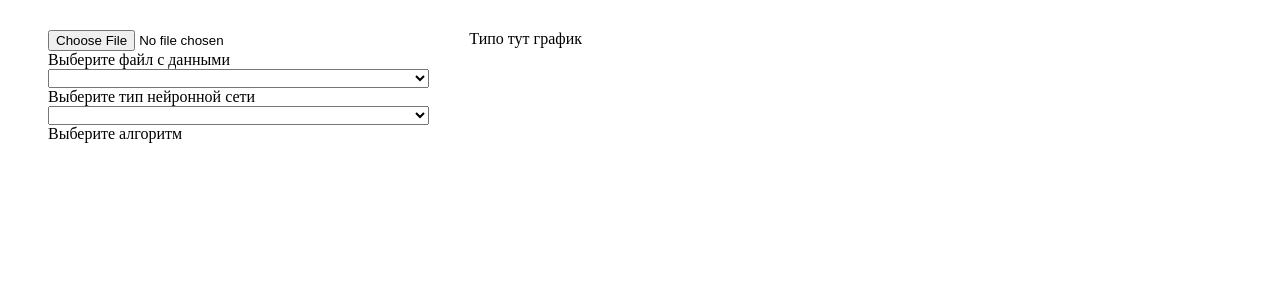
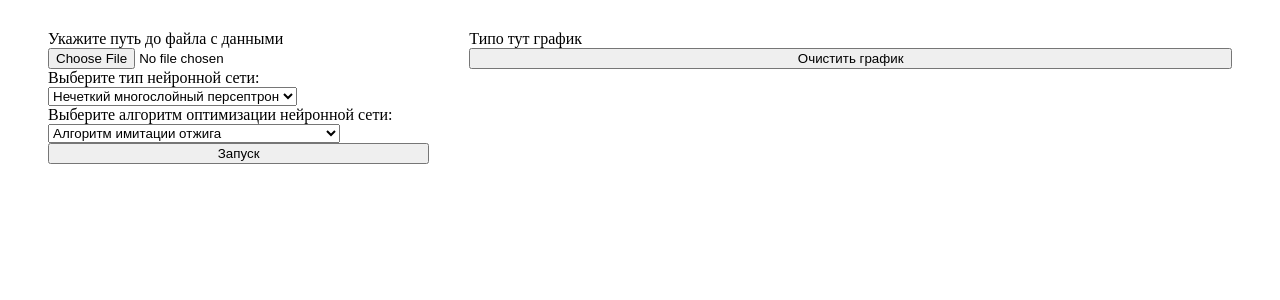
Before and after one commit to archiii92/k-fe, a React app: page / in a window 1280 px wide. Shown: the top 300 px of the page. Built offline with nearby package versions, Linux system fonts and the light colour scheme.

Commit message:
filled up settings and add buttons

```diff
--- a/src/components/AlgorithmSettings.tsx
+++ b/src/components/AlgorithmSettings.tsx
@@ -1,12 +1,43 @@
 import * as React from 'react';
 
-export class AlgorithmSettings extends React.Component<{}> {
+interface AlgorithmSettingsState { value: string; }
+interface AlgorithmSettingsProps { }
+
+export class AlgorithmSettings extends React.Component<AlgorithmSettingsProps, AlgorithmSettingsState> {
+  constructor(props: AlgorithmSettingsProps) {
+    super(props);
+
+    this.state = {
+      value: 'sa',
+    };
+
+    this.handleChange = this.handleChange.bind(this);
+  }
+
+  handleChange(event: React.ChangeEvent<HTMLSelectElement>) {
+    this.setState({
+      value: event.target.value,
+    });
+  }
+
   render() {
     return (
       <>
-        <select />
-        <label>Выберите алгоритм</label>
+        <label>
+          Выберите алгоритм оптимизации нейронной сети:
+          <select value={this.state.value} onChange={this.handleChange}>
+            <option value="sa">Алгоритм имитации отжига</option>
+            <option value="pso">Модифицированный муравьиный алгоритм</option>
+            <option value="goa">Генетический алгоритм</option>
+            <option value="maco">Модифицированный муравьиный алгоритм</option>
+          </select>
+        </label>
       </>
     );
   }
 }
+
+// Modified ant colony optimization algorithm
+// Genetic optimization algorithm
+// Particle swarm optimization
+// Simulated annealing
--- a/src/components/App.tsx
+++ b/src/components/App.tsx
@@ -8,6 +8,8 @@ import { DataSettings } from './DataSettings';
 import { NetworkSettings } from './NetworkSettings';
 import { SplitPane } from './SplitPane';
 import { Welcome } from './Welcome';
+import { RunButton } from './buttons/RunButton';
+import { ClearChartButton } from './buttons/ClearChartButton';
 
 export class App extends React.Component<{}> {
   render() {
@@ -25,11 +27,13 @@ export class App extends React.Component<{}> {
               <DataSettings />
               <NetworkSettings />
               <AlgorithmSettings />
+              <RunButton />
           </>
         }
         right={
           <>
               <Chart />
+              <ClearChartButton />
           </>
         }
       />
--- a/src/components/DataSettings.tsx
+++ b/src/components/DataSettings.tsx
@@ -4,8 +4,8 @@ export class DataSettings extends React.Component<{}> {
   render() {
     return (
       <>
+        <label>Укажите путь до файла с данными</label>
         <input type="file"/>
-        <label>Выберите файл с данными</label>
       </>
     );
   }
--- a/src/components/NetworkSettings.tsx
+++ b/src/components/NetworkSettings.tsx
@@ -1,11 +1,35 @@
 import * as React from 'react';
 
-export class NetworkSettings extends React.Component<{}> {
+interface NetworkSettingsState { value: string; }
+interface NetworkSettingsProps { }
+
+export class NetworkSettings extends React.Component<NetworkSettingsProps, NetworkSettingsState> {
+  constructor(props: NetworkSettingsProps) {
+    super(props);
+
+    this.state = {
+      value: 'fmpl',
+    };
+
+    this.handleChange = this.handleChange.bind(this);
+  }
+
+  handleChange(event: React.ChangeEvent<HTMLSelectElement>) {
+    this.setState({
+      value: event.target.value,
+    });
+  }
+
   render() {
     return (
       <>
-        <select />
-        <label>Выберите тип нейронной сети</label>
+        <label>
+          Выберите тип нейронной сети:
+          <select value={this.state.value} onChange={this.handleChange}>
+            <option value="mpl">Многослойный персептрон</option>
+            <option value="fmpl">Нечеткий многослойный персептрон</option>
+          </select>
+        </label>
       </>
     );
   }
--- a/src/components/SplitPane.css
+++ b/src/components/SplitPane.css
@@ -1,6 +1,7 @@
 .splitPane {
     display: flex;
     flex-direction: row;
+
     margin: 30px 40px;
 }
 
@@ -10,6 +11,7 @@
     flex-direction: column;
 
     margin-right: 20px;
+    /* background-color: #0ebbf0; */
 }
 
 .splitPane-right {
--- /dev/null
+++ b/src/components/buttons/Button.tsx
@@ -0,0 +1,13 @@
+import * as React from 'react';
+
+interface ButtonProps { title: string; handleClick: any; }
+
+export class Button extends React.Component<ButtonProps> {
+  render() {
+    return (
+      <button onClick={this.props.handleClick}>
+        {this.props.title}
+      </button>
+    );
+  }
+}
--- /dev/null
+++ b/src/components/buttons/ClearChartButton.tsx
@@ -0,0 +1,23 @@
+import * as React from 'react';
+import { Button } from './Button';
+
+interface ClearChartButtonProps { }
+
+export class ClearChartButton extends React.Component<ClearChartButtonProps> {
+
+  constructor(props: ClearChartButtonProps) {
+    super(props);
+
+    this.clearChart = this.clearChart.bind(this);
+  }
+
+  clearChart() {
+    alert('Chart is cleared!');
+  }
+
+  render() {
+    return (
+      <Button title="Очистить график" handleClick={this.clearChart} />
+    );
+  }
+}
--- /dev/null
+++ b/src/components/buttons/RunButton.tsx
@@ -0,0 +1,23 @@
+import * as React from 'react';
+import { Button } from './Button';
+
+interface RunButtonProps { }
+
+export class RunButton extends React.Component<RunButtonProps> {
+
+  constructor(props: RunButtonProps) {
+    super(props);
+
+    this.handleRun = this.handleRun.bind(this);
+  }
+
+  handleRun() {
+    alert('Ruuuuuuuuuuuuuuun!');
+  }
+
+  render() {
+    return (
+      <Button title="Запуск" handleClick={this.handleRun} />
+    );
+  }
+}
--- a/tslint.json
+++ b/tslint.json
@@ -8,6 +8,7 @@
     "rules": {
       "interface-name" : [true, "never-prefix"],
       "member-access": [true, "no-public"],
-      "jsx-no-multiline-js": [false]
+      "jsx-no-multiline-js": [false],
+      "max-line-length": [true, 150]
     }
 }
```
